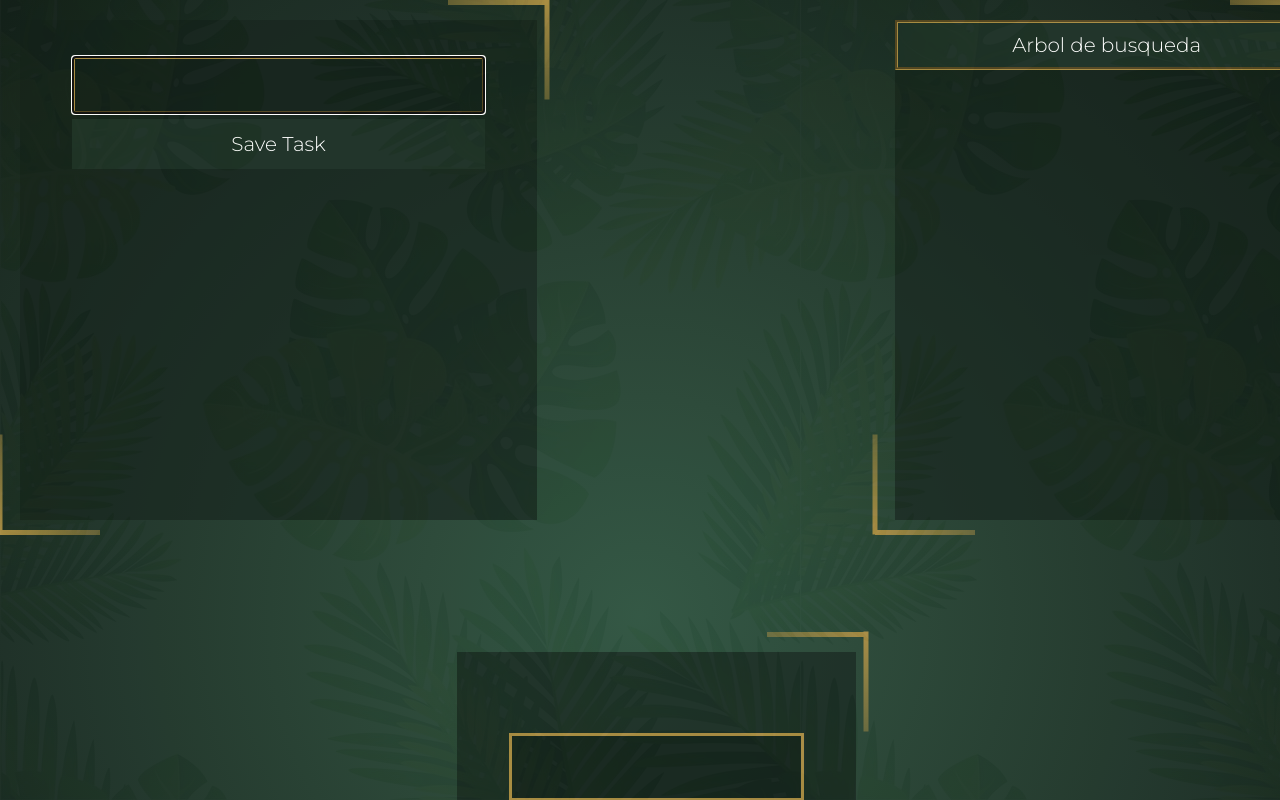
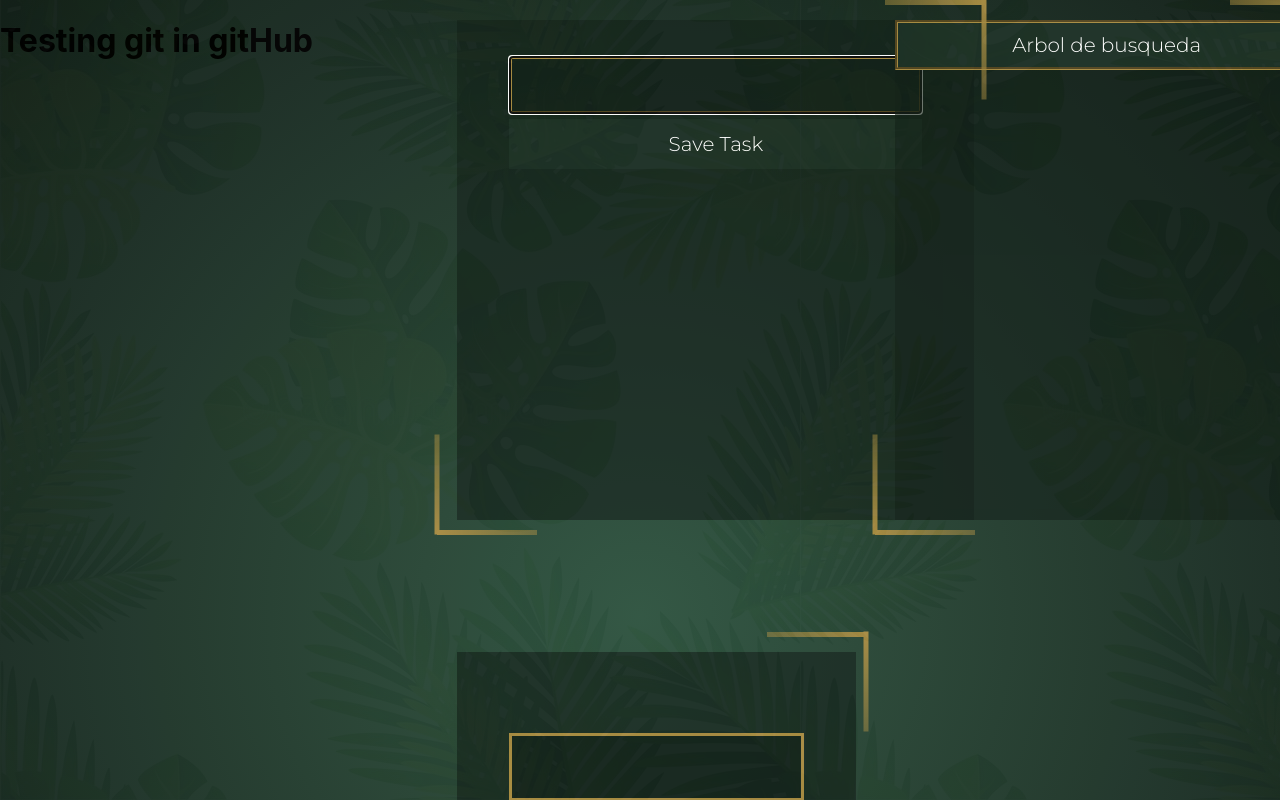
Before and after one commit to Kenfu03/WebProgra, a React (Create React App) app in the folder react-tasks-app/: page / in a window 1280 px wide. Shown: the top 800 px of the page. Built offline with nearby package versions, Linux system fonts and the light colour scheme; a web font is replaced by a local one.

Commit message:
Testing the git in Manjaro Machine

```diff
--- a/react-tasks-app/src/App.tsx
+++ b/react-tasks-app/src/App.tsx
@@ -7,6 +7,7 @@ function App(): JSX.Element {
   return (
     <div className="BackgroundImage">
       <div className="AppContainer">
+        <h1>Testing git in gitHub</h1>
         <div className="first childs">
           <DivEnclouser>
             <TaskApp></TaskApp>
```
